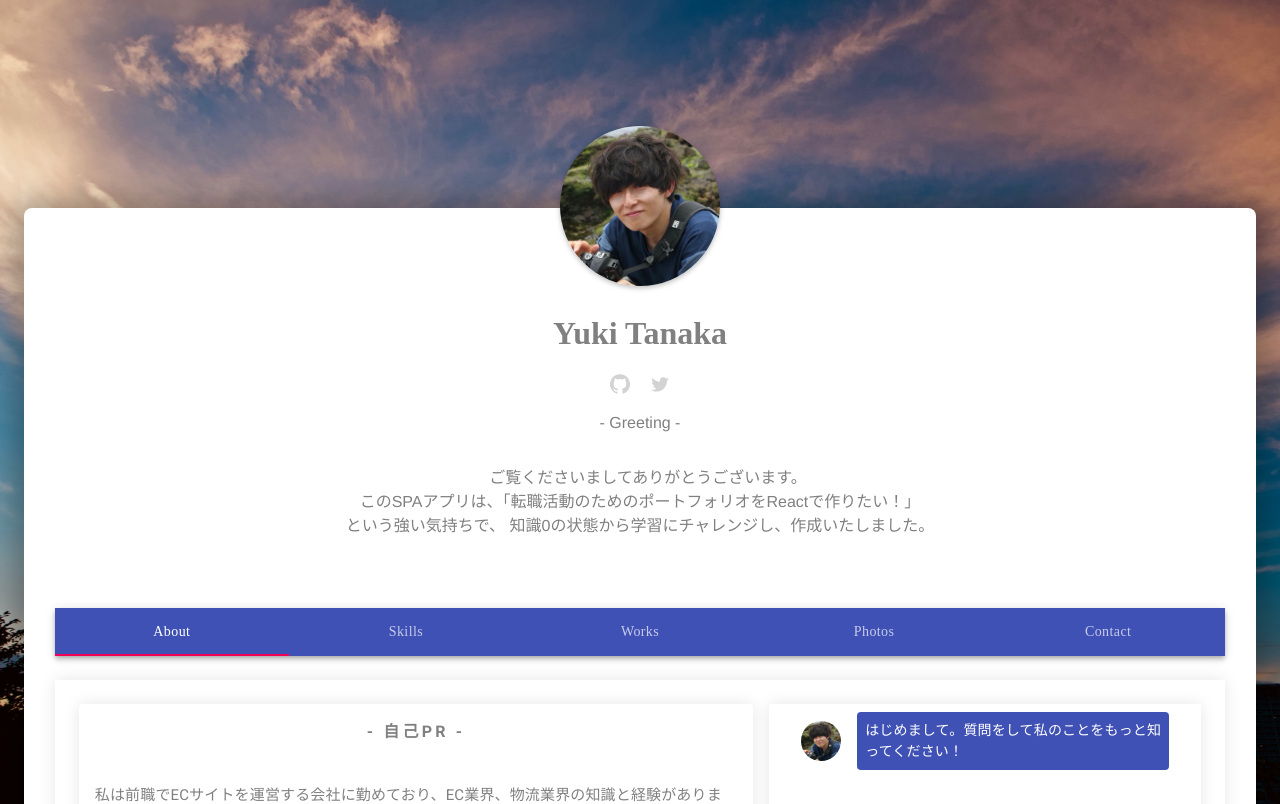
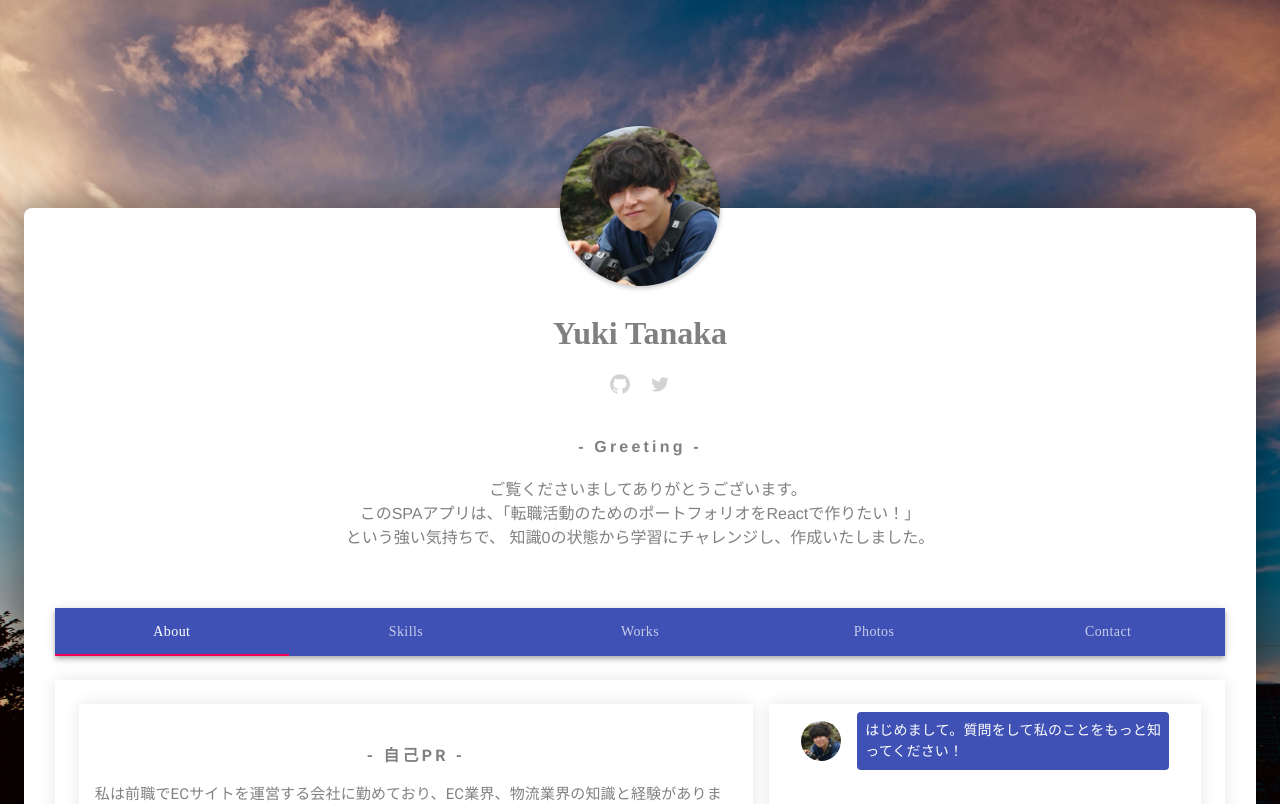
Before and after one commit to yuktnk/yuktnk_portfolio_site, a React (Create React App) app: page / in a window 1280 px wide. Shown: the top 804 px of the page. Built offline with nearby package versions, Linux system fonts and the light colour scheme.

Commit message:
deployed

```diff
--- a/src/assets/styles/style.css
+++ b/src/assets/styles/style.css
@@ -97,10 +97,16 @@
   justify-content: space-around;
   flex-wrap:wrap;
 }
-.subtitle {
+.content-title {
   color: gray;
   text-align: center;
   margin: 16px 0 40px;
+  letter-spacing: 0.2em;
+}
+.aboutPage-title {
+  color: gray;
+  text-align: center;
+  margin: 40px 0 4px;
   letter-spacing: 0.2em;
 }
 
--- a/src/components/Contact.jsx
+++ b/src/components/Contact.jsx
@@ -28,7 +28,7 @@ class Contact extends React.Component {
     return (
       <>
         <TweetEmbed />
-        <h4 className="subtitle">- Contact & SNS -</h4>
+        <h4 className="content-title">- Contact & SNS -</h4>
         <div className="contact">
           <div className="tweets">
             <a className="twitter-timeline" href="https://twitter.com/cntx_planar50?ref_src=twsrc%5Etfw">
--- a/src/components/Detail.jsx
+++ b/src/components/Detail.jsx
@@ -4,7 +4,7 @@ const Detail = () => {
   return (
     <div className="detail">
       <div>
-        <h4 className="subtitle">- 自己PR -</h4>
+        <h4 className="aboutPage-title">- 自己PR -</h4>
         <p className="detail-font">
         　私は前職でECサイトを運営する会社に勤めており、EC業界、物流業界の知識と経験があります。<br/>
         <br/>
@@ -23,7 +23,7 @@ const Detail = () => {
 
 
       <div>
-        <h4 className="subtitle">- なぜエンジニアになりたいと思ったか -</h4>
+        <h4 className="aboutPage-title">- なぜエンジニアになりたいと思ったか -</h4>
         <p className="detail-font">
         　プログラミングに関心を持ったきっかけは、前職で使用していた注文管理や在庫管理を行うシステムに不具合が多く、「これを改善できたらもっと業務の効率が上がるのに」「もっとこういう機能があったら良いのに」と感じたことでした。<br/><br/>
         　具体的には、注文をいただいた商品を在庫と引き当てる処理にエラーが発生すること、注文を管理システムに取り込む際に毎回確認作業が発生すること、倉庫内の在庫とWebサイト上の在庫を連動することができないことなどです。<br/><br/>
@@ -32,7 +32,7 @@ const Detail = () => {
       </div>
 
       <div>
-        <h4 className="subtitle">- 略歴 -</h4>
+        <h4 className="aboutPage-title">- 略歴 -</h4>
         <p className="career">
         2009.04 - 2011.03　国立山形大学 工学部 応用生命システム工学科（中退）<br/>
         2011.04 - 2013.03　専門学校ミューズ音楽院 ミキシングクリエーター選考<br/>
--- a/src/components/Photos.jsx
+++ b/src/components/Photos.jsx
@@ -25,7 +25,7 @@ export default class Photos extends React.Component {
   render() {
     return (
       <div>
-        <h4 className="subtitle">- 趣味で撮影した写真 -</h4>
+        <h4 className="content-title">- 趣味で撮影した写真 -</h4>
         <div className="flexbox">
           <Modal title="エレモフィラ・ニベア" content="埼玉県大宮市で撮影" image={Eremophilanivea}/>
           <Modal title="戸田橋花火大会" content="写真コンクールでグランプリを獲得" image={Hanabi}/>
--- a/src/components/Profile.jsx
+++ b/src/components/Profile.jsx
@@ -42,7 +42,7 @@ const Profile = () => {
           <TwitterIcon style={{ fontSize: 20, color: "lightgray" }} />
         </Link>
       </div>
-      <p>- Greeting -</p>
+      <h4 className="aboutPage-title">- Greeting -</h4>
       <p style={{textAlign: "center"}}>　ご覧くださいましてありがとうございます。<br/>
         　このSPAアプリは、「転職活動のためのポートフォリオをReactで作りたい！」<br/>という強い気持ちで、
         知識0の状態から学習にチャレンジし、作成いたしました。</p>
--- a/src/components/Skills.jsx
+++ b/src/components/Skills.jsx
@@ -9,7 +9,7 @@ export default function Skills() {
 
   return (
     <div className="skills">
-      <h4 className="subtitle">- 経験したことのある技術 -</h4>
+      <h4 className="content-title">- 経験したことのある技術 -</h4>
       <div className="flexbox">
         <Skill field="フロントエンド" title="Haml & Scss" />
         <Skill field="サーバーサイド" title="Ruby" />
--- a/src/components/Works.jsx
+++ b/src/components/Works.jsx
@@ -36,7 +36,7 @@ export default class Works extends Component {
   render() {
     return (
       <div>
-        <h4 className="subtitle">- 制作物 （ぜひご覧ください！） -</h4>
+        <h4 className="content-title">- 制作物 （ぜひご覧ください！） -</h4>
         <div className="flexbox">
           <Modal title="ポートフォリオ" content="このアプリケーションです"
           image={Portfolio} description={PfDesc} url={PfURL} />
```
